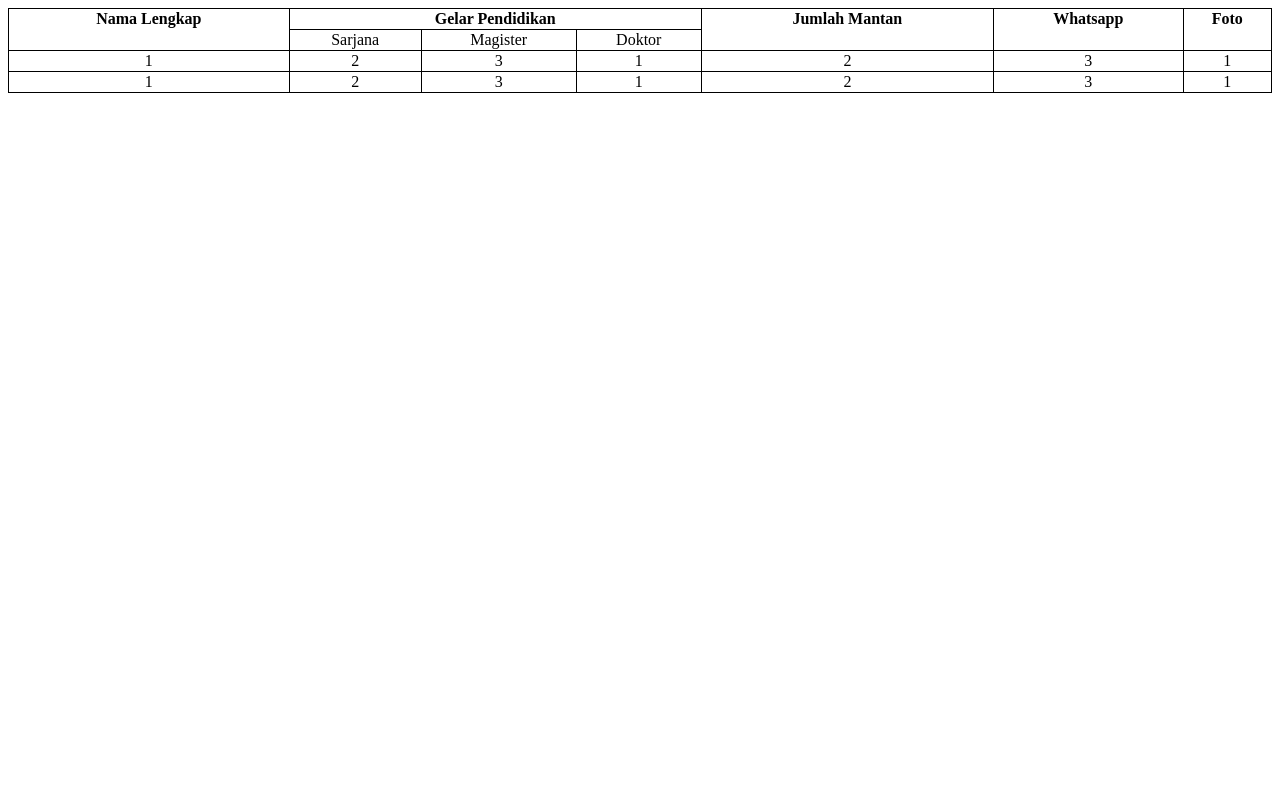
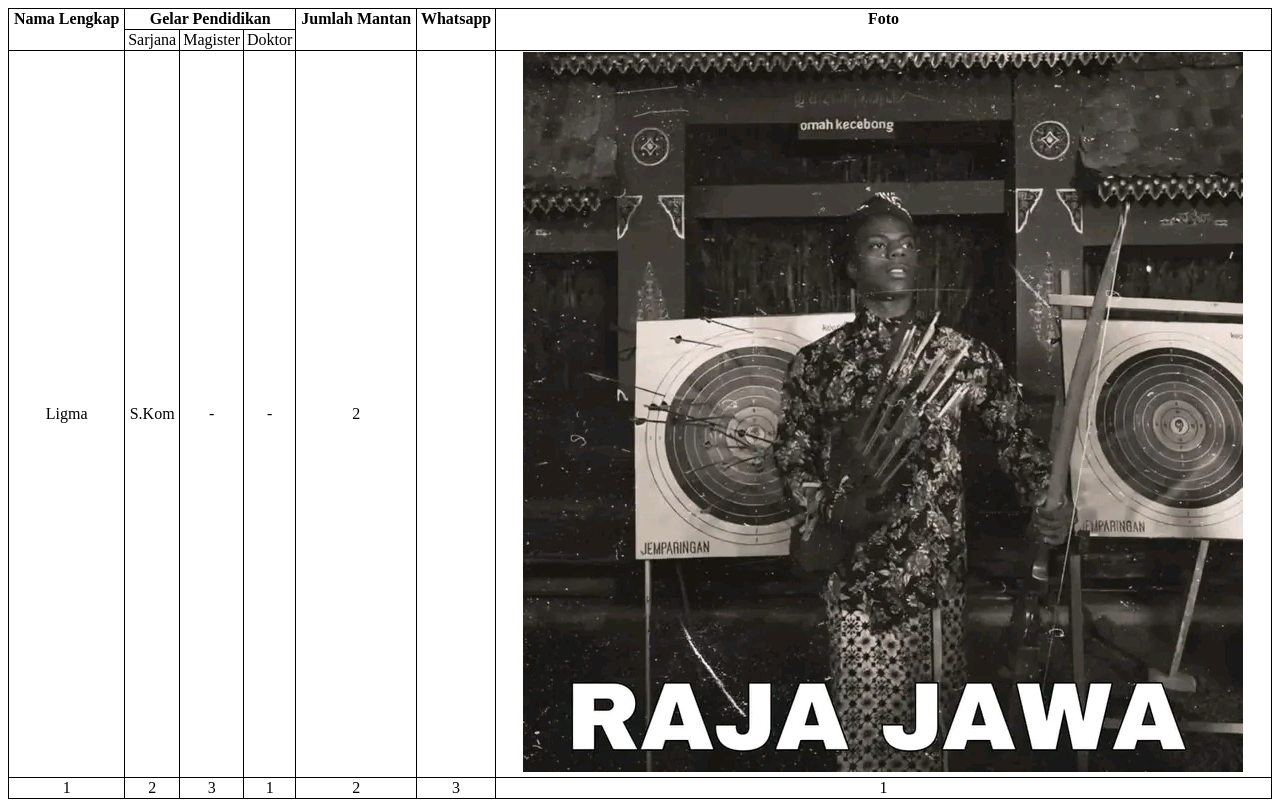
Before and after one commit to Katyusha47/tugas-1-pw, a plain HTML site: page index.html in a window 1280 px wide. Drawn offline with Linux system fonts and the light colour scheme.

Commit message:
new image

```diff
--- a/index.html
+++ b/index.html
@@ -3,7 +3,7 @@
 <head>
     <meta charset="UTF-8">
     <meta name="viewport" content="width=device-width, initial-scale=1.0">
-    <link rel="stylesheet" href="../css/style.css">
+    <link rel="stylesheet" href="css/style.css">
     <title>Gatau</title>
 </head>
 <body>
@@ -21,13 +21,13 @@
             <td>Doktor</td>
         </tr>
         <tr>
-            <td>1</td>
+            <td>Ligma</td>
+            <td>S.Kom</td>
+            <td>-</td>
+            <td>-</td>
             <td>2</td>
-            <td>3</td>
-            <td>1</td>
-            <td>2</td>
-            <td>3</td>
-            <td>1</td>
+            <td><a href="wa.me/089668240038"></a></td>
+            <td><img src="assets/ligma.jpg" alt="My Nigga"></td>
         </tr>
         <tr>
             <td>1</td>
```
Also changed, not shown: assets/ligma.jpg (added).
